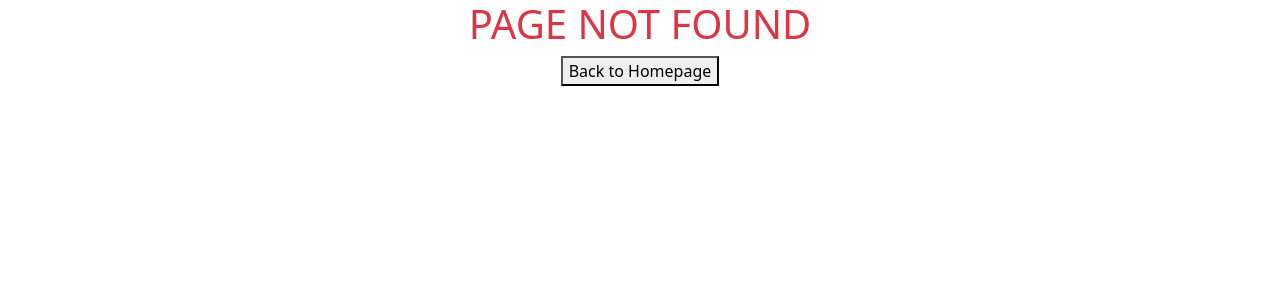
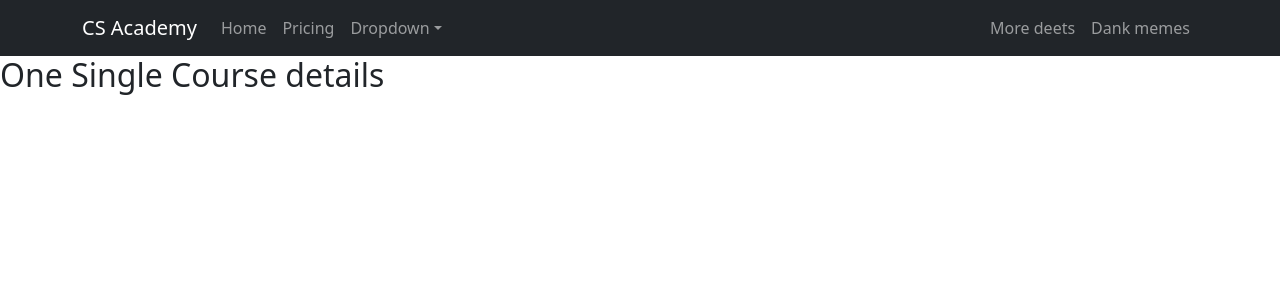
Before and after one commit to Mohammed-Ibrahim-15/cs-academy-client, a React (Create React App) app: page /course/1 in a window 1280 px wide. Before the commit this address had no page. Shown: the top 300 px of the page. Built offline with nearby package versions, Linux system fonts and the light colour scheme.

Commit message:
courses added

```diff
--- a/src/App.js
+++ b/src/App.js
@@ -4,7 +4,7 @@ import { routes } from './routes/Routes/Routes';
 
 function App() {
   return (
-    <div className="App">
+    <div className="">
       <RouterProvider router={routes}></RouterProvider>
 
     </div>
--- /dev/null
+++ b/src/component/Course/Course.js
@@ -0,0 +1,11 @@
+import React from 'react';
+
+const Course = () => {
+    return (
+        <div>
+            <h2>One Single Course details</h2>
+        </div>
+    );
+};
+
+export default Course;
--- /dev/null
+++ b/src/component/Courses/Courses.js
@@ -0,0 +1,32 @@
+import React from 'react';
+import Card from 'react-bootstrap/Card';
+import Button from 'react-bootstrap/Button';
+import { Link } from 'react-router-dom';
+
+<Button variant="primary">Go somewhere</Button>
+
+const Courses = ({ course }) => {
+    console.log(course)
+    const { course_id, course_title, course_photo, course_duration, instructor_name } = course
+
+    return (
+        <Card className='mb-4'>
+            <div>
+                <div className='d-flex justify-content-between'>
+                    <Card.Img style={{ width: '250px', height: '250px' }} variant="top" src={course_photo} />
+                    <div className='d-flex flex-column justify-content-center align-items-between me-4'>
+                        <Card.Title>Course Name: {course_title}</Card.Title>
+                        <div>
+                            <Card.Title>Duration: {course_duration}</Card.Title>
+                            <Card.Title>Instructor: {instructor_name}</Card.Title>
+                            <Link to={`/course/${course_id}`}><Button variant="primary">Course Details</Button></Link>
+                        </div>
+                    </div>
+                </div>
+
+            </div>
+        </Card>
+    );
+};
+
+export default Courses;
--- a/src/component/Header/Header.js
+++ b/src/component/Header/Header.js
@@ -1,10 +1,40 @@
 import React from 'react';
+import Container from 'react-bootstrap/Container';
+import Nav from 'react-bootstrap/Nav';
+import Navbar from 'react-bootstrap/Navbar';
+import NavDropdown from 'react-bootstrap/NavDropdown';
 
 const Header = () => {
     return (
-        <div>
-            <h2>This is Our Header</h2>
-        </div>
+        <Navbar collapseOnSelect expand="lg" bg="dark" variant="dark">
+            <Container>
+                <Navbar.Brand href="#home">CS Academy</Navbar.Brand>
+                <Navbar.Toggle aria-controls="responsive-navbar-nav" />
+                <Navbar.Collapse id="responsive-navbar-nav">
+                    <Nav className="me-auto">
+                        <Nav.Link href="#features">Home</Nav.Link>
+                        <Nav.Link href="#pricing">Pricing</Nav.Link>
+                        <NavDropdown title="Dropdown" id="collasible-nav-dropdown">
+                            <NavDropdown.Item href="#action/3.1">Action</NavDropdown.Item>
+                            <NavDropdown.Item href="#action/3.2">
+                                Another action
+                            </NavDropdown.Item>
+                            <NavDropdown.Item href="#action/3.3">Something</NavDropdown.Item>
+                            <NavDropdown.Divider />
+                            <NavDropdown.Item href="#action/3.4">
+                                Separated link
+                            </NavDropdown.Item>
+                        </NavDropdown>
+                    </Nav>
+                    <Nav>
+                        <Nav.Link href="#deets">More deets</Nav.Link>
+                        <Nav.Link eventKey={2} href="#memes">
+                            Dank memes
+                        </Nav.Link>
+                    </Nav>
+                </Navbar.Collapse>
+            </Container>
+        </Navbar>
     );
 };
 
--- a/src/component/Home/Home.js
+++ b/src/component/Home/Home.js
@@ -1,16 +1,29 @@
 import React from 'react';
-import { Image } from 'react-bootstrap';
+import { Col, Container, Image, Row } from 'react-bootstrap';
 import { useLoaderData } from 'react-router-dom';
+import Courses from '../Courses/Courses';
+import SideNav from '../SideNav/SideNav';
 
 const Home = () => {
     const courses = useLoaderData()
-    console.log(courses)
     return (
         <div>
-            <h2>Our Home Page</h2>
-            {
-                courses.map(course => <p>{course.course_title}</p>)
-            }
+            <h2>Welcome to Our Academy</h2>
+            <Container>
+                <Row>
+                    <Col lg='9'>
+                        {
+                            courses.map((course) => <Courses
+                                key={course.course_id}
+                                course={course}
+                            ></Courses>)
+                        }
+                    </Col>
+                    <Col lg='3'>
+                        <SideNav courses={courses}></SideNav>
+                    </Col>
+                </Row>
+            </Container>
         </div>
     );
 };
--- a/src/component/SideNav/SideNav.js
+++ b/src/component/SideNav/SideNav.js
@@ -1,12 +1,14 @@
-import React, { useContext } from 'react';
-import { AuthContext } from '../../context/AuthProvider/AuthProvider';
+import Button from 'react-bootstrap/Button';
+import { Link } from 'react-router-dom';
 
-const SideNav = () => {
-    const { logIn } = useContext(AuthContext)
+const SideNav = ({ courses }) => {
+
     return (
         <div>
-            <h2>Side Navigation</h2>
-            <button onClick={logIn}>Google</button>
+            <h2>All Course Title</h2>
+            {
+                courses.map(c => <Link to={`/course/${c.course_id}`}><Button className='mb-2' variant="outline-primary" key={c.course_id}>{c.course_title}</Button></Link>)
+            }
         </div>
     );
 };
--- a/src/layout/Main/Main.js
+++ b/src/layout/Main/Main.js
@@ -2,22 +2,12 @@ import React from 'react';
 import { Col, Container, Row } from 'react-bootstrap';
 import { Outlet } from 'react-router-dom';
 import Header from '../../component/Header/Header';
-import SideNav from '../../component/SideNav/SideNav';
 
 const Main = () => {
     return (
         <div>
             <Header></Header>
-            <Container>
-                <Row>
-                    <Col lg='8'>
-                        <Outlet></Outlet>
-                    </Col>
-                    <Col lg='4'>
-                        <SideNav></SideNav>
-                    </Col>
-                </Row>
-            </Container>
+            <Outlet></Outlet>
         </div>
     );
 };
```
Also changed, not shown: src/routes/Routes/Routes.js (+7 -1 lines).
